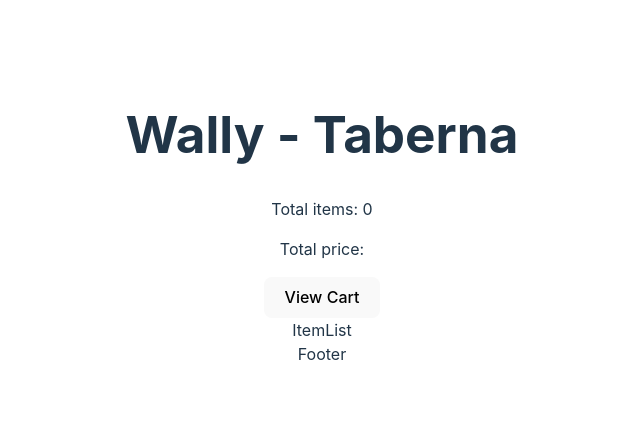
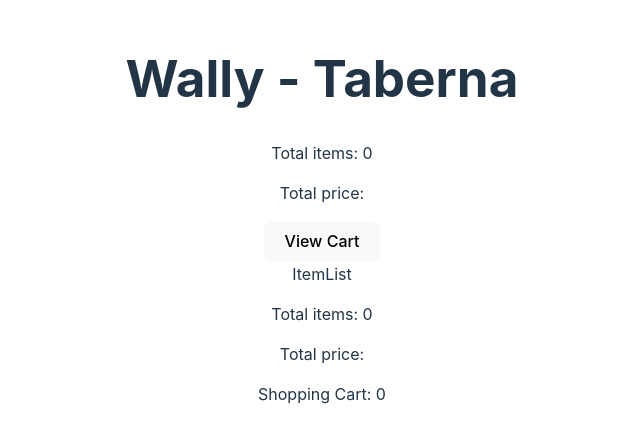
Before and after one commit to Walterhart/shopping-center, a React (Vite) app in the folder shopping-center/: page / in a window 1280 px wide. Shown: the part 181-624 px from the top of the page, without its empty margins (318-958 px from the left). Built offline with nearby package versions, Linux system fonts and the light colour scheme.

Commit message:
Finish Footer

```diff
--- a/shopping-center/src/components/Footer.tsx
+++ b/shopping-center/src/components/Footer.tsx
@@ -1,8 +1,29 @@
-import React from 'react'
+import useCart from '../hooks/useCart'
 
-function Footer() {
+type Props ={
+    viewCart:boolean
+}
+function Footer({viewCart}: Props) {
+  const { totalItems, totalPrice} = useCart()
+
+  // define year
+  const year: number = new Date().getFullYear()
+
+  const content = viewCart
+  ?<p>Shopping Cart &copy; {year}</p>
+  :(
+    <>
+        <p>Total items: {totalItems}</p>
+        <p>Total price: {totalPrice} </p>
+        <p>Shopping Cart: {totalItems}</p>
+    </>
+  )
   return (
-    <div>Footer</div>
+    <div>
+        <footer>
+            {content}
+        </footer>
+    </div>
   )
 }
 
--- a/shopping-center/src/components/Header.tsx
+++ b/shopping-center/src/components/Header.tsx
@@ -8,7 +8,6 @@
 
 function Header ({viewCart, setViewCart} : Props) {
 
-  //
   const { totalItems, totalPrice} = useCart()
   return (
     <header className="header">
```
